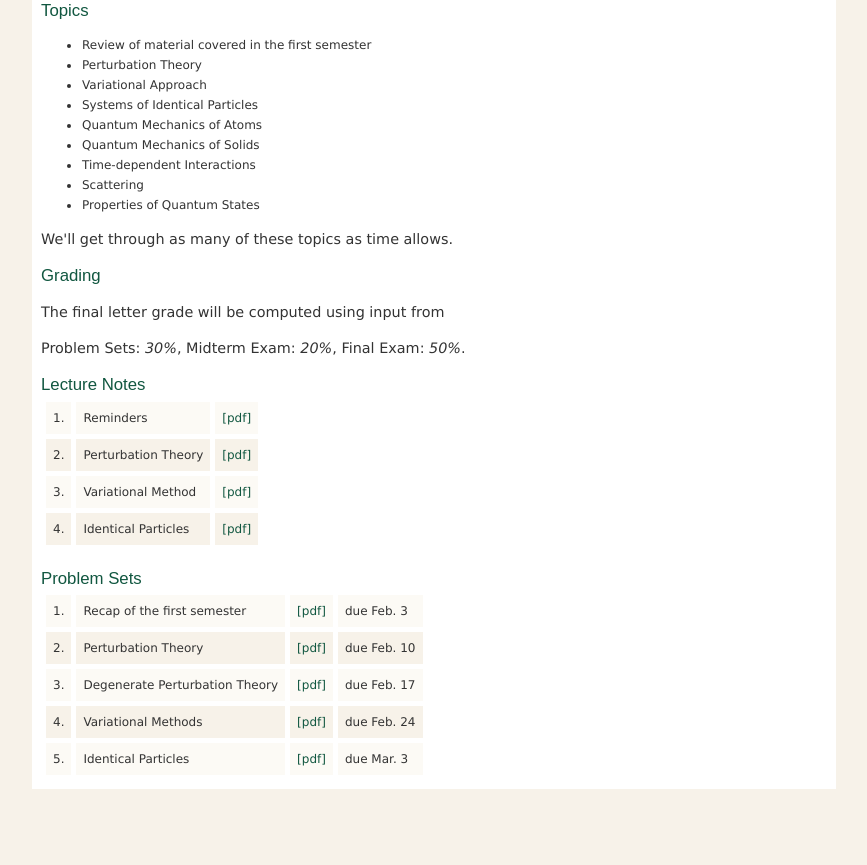
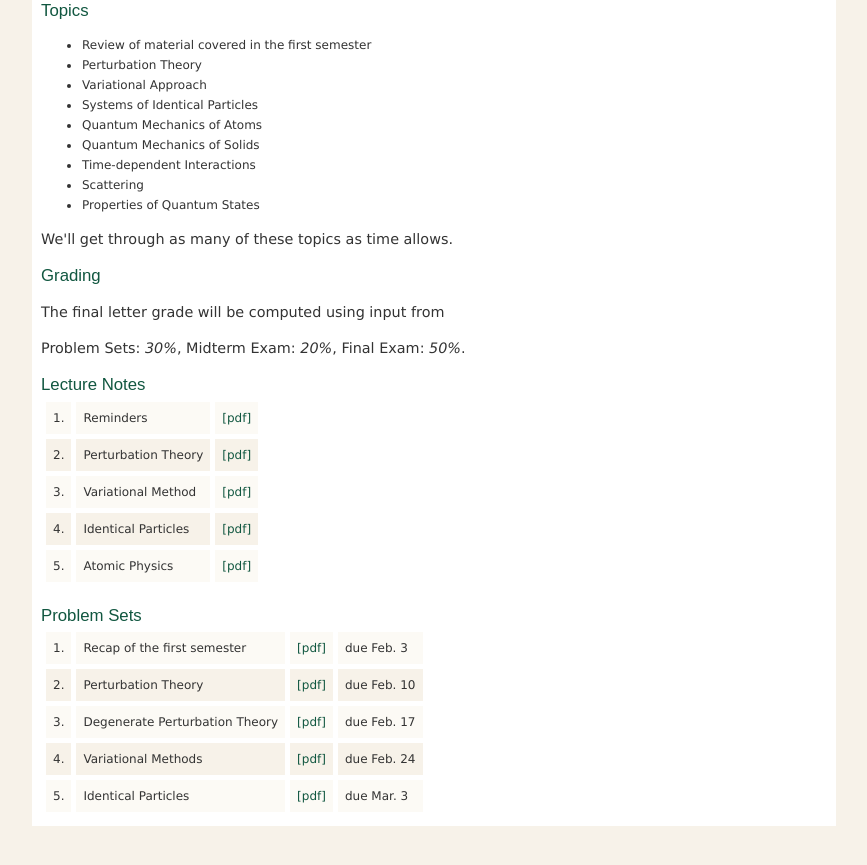
Before and after one commit to jozefdudek/personal_website, a Jekyll site: the page built from Phys314.html, in a window 1280 px wide and 900 px high, scrolled down 1878 px. Shown: the top 865 px of the window, without its empty margins (192-1059 px from the left). Built offline with Jekyll 4.4.1, drawn with Linux system fonts in a browser that asks for light colours.

Commit message:
added atomic physics notes

```diff
--- a/Phys314.html
+++ b/Phys314.html
@@ -191,6 +191,14 @@ used to anyway.</p>
       </td>
     </tr>
 
+     <tr class="highlights">
+      <td class="highlights"> 5. </td>
+      <td class="highlights">Atomic Physics</td>
+      <td class="highlights">
+        <a href="https://wm1693.box.com/s/ldygpo48hg14kfvliozh0t6y8gw4plhz">[pdf]</a>
+      </td>
+    </tr>
+
 
   </table>
 
```
